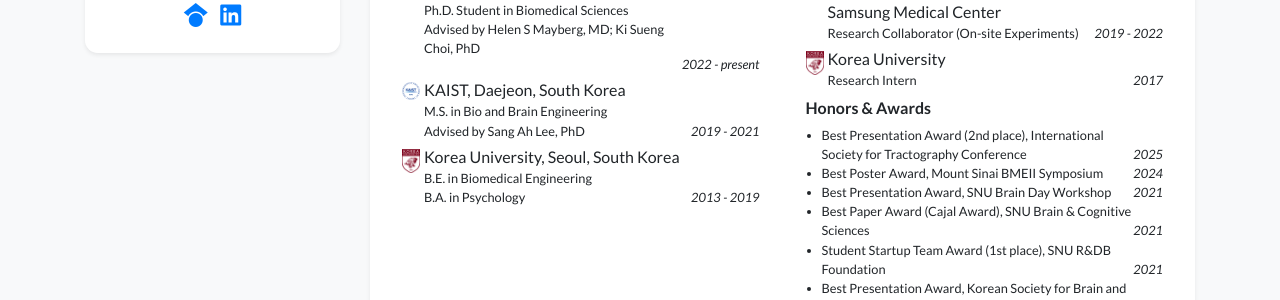
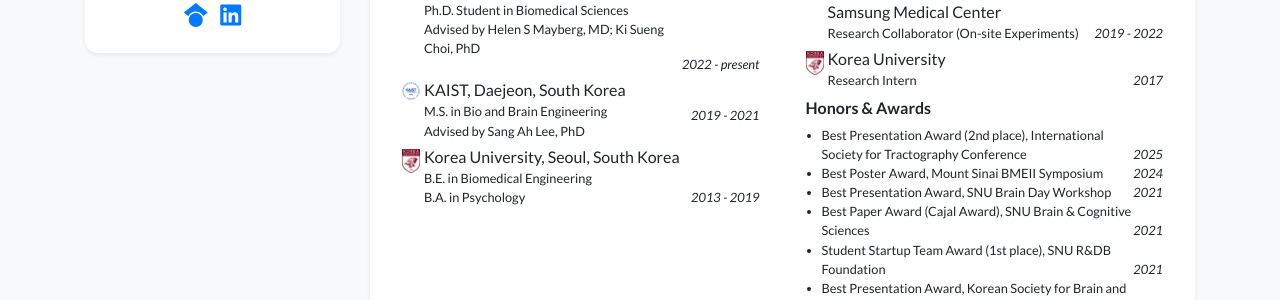
Before and after one commit to ha-neul-song/ha-neul-song.github.io, a Jekyll site: the page built from index.html, in a window 1280 px wide. Shown: the part 440-740 px from the top of the page. Built offline with Jekyll 4.4.1, drawn with Linux system fonts in a browser that asks for light colours; nearby versions of some CDN libraries; a style sheet for code colours, icons or effects is not loaded.

```diff
--- a/_data/profile.yml
+++ b/_data/profile.yml
@@ -48,7 +48,7 @@ education:
   logo: /assets/images/badges/KAIST.png
   position: M.S. in Bio and Brain Engineering <br/>
             Advised by Sang Ah Lee, PhD
-  date: 2019 - 2021
+  date: <p> 2019 - 2021 </p>
 - name: Korea University, Seoul, South Korea
   logo: /assets/images/badges/KU2.gif
   position: B.E. in Biomedical Engineering <br/>
```
